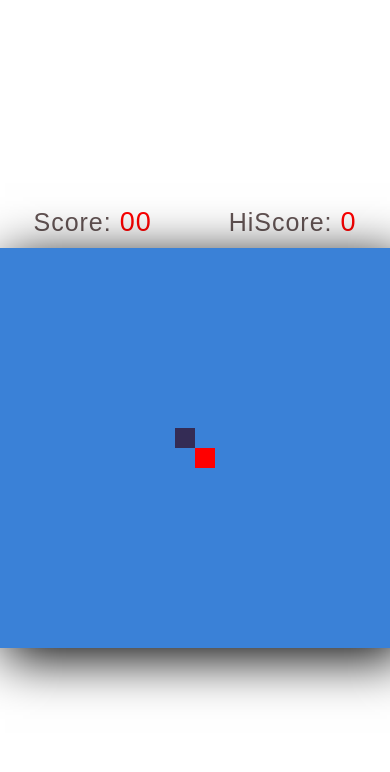
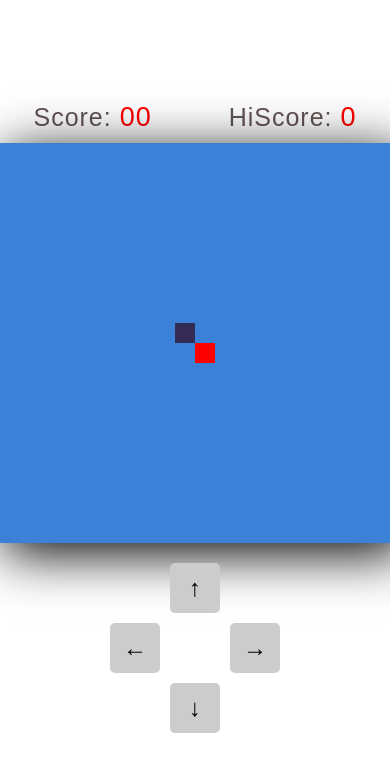
Before and after one commit to OWAISIDRISI53/snake-game, a plain HTML site: page index.html in a window 390 px wide. Both pictures are taken after a click on the button "Start". Drawn offline with Linux system fonts and the light colour scheme.

Commit message:
adding buttons for mobile users

```diff
--- a/index.html
+++ b/index.html
@@ -18,6 +18,13 @@
         <button class="btn">Start</button>
       </div>
     </div>
+    <div class="arrow-buttons">
+      <button class="arrow up" onclick="moveUp()">↑</button>
+      <button class="arrow left" onclick="moveLeft()">←</button>
+      <button class="arrow down" onclick="moveDown()">↓</button>
+      <button class="arrow right" onclick="moveRight()">→</button>
+    </div>
+
     <script src="index.js"></script>
   </body>
 </html>
--- a/index.js
+++ b/index.js
@@ -3,6 +3,7 @@ let scoreDiv = document.querySelector('.score span')
 let hiScoreDiv = document.querySelector('.hi-score span')
 let instruction = document.querySelector(".instruction")
 let btn = document.querySelector(".btn")
+let arrowButtons = document.querySelector('.arrow-buttons')
 
 // defining game variables
 let gridSize = 20
@@ -17,6 +18,7 @@ let gameStarted = false
 let hiScore = localStorage.getItem('snake-hiScore')
 function game() {
     instruction.style.display = 'none'
+    arrowButtons.style.display = 'grid'
     if (!gameOver) {
         gameEngine()
     }
@@ -127,3 +129,21 @@ btn.addEventListener('click', () => {
         game()
     }
 })
+
+// creating buttons function for mobile devices
+
+function moveUp() {
+    if (inputDir.y === 0) inputDir = { x: 0, y: -1 }
+}
+
+function moveDown() {
+    if (inputDir.y === 0) inputDir = { x: 0, y: 1 }
+}
+
+function moveLeft() {
+    if (inputDir.x === 0) inputDir = { x: -1, y: 0 }
+}
+
+function moveRight() {
+    if (inputDir.x === 0) inputDir = { x: 1, y: 0 }
+}
--- a/styles.css
+++ b/styles.css
@@ -86,3 +86,56 @@ img {
 .hide {
   display: none;
 }
+
+/* Default: Hide arrow buttons on larger screens (desktop) */
+.arrow-buttons {
+  display: none;
+}
+
+/* Show arrow buttons on smaller screens (mobile) */
+@media only screen and (max-width: 768px) {
+  .arrow-buttons {
+    display: grid;
+    grid-template-columns: repeat(3, 50px); /* 3 columns with 50px width each */
+    grid-template-rows: repeat(3, 50px); /* 3 rows with 50px height each */
+    gap: 10px; /* Gap between buttons */
+    justify-content: center; /* Center the button group */
+    align-items: center; /* Align the button group */
+    margin: 20px auto; /* Center the grid on the page */
+    display: none;
+  }
+
+  .arrow {
+    width: 50px;
+    height: 50px;
+    font-size: 24px;
+    background-color: #ccc;
+    border: none;
+    border-radius: 5px;
+    cursor: pointer;
+  }
+
+  .arrow.up {
+    grid-column: 2; /* Position in the middle of the top row */
+    grid-row: 1;
+  }
+
+  .arrow.left {
+    grid-column: 1; /* Position in the middle of the left column */
+    grid-row: 2;
+  }
+
+  .arrow.down {
+    grid-column: 2; /* Position in the middle of the bottom row */
+    grid-row: 3;
+  }
+
+  .arrow.right {
+    grid-column: 3; /* Position in the middle of the right column */
+    grid-row: 2;
+  }
+
+  .arrow:hover {
+    background-color: #aaa;
+  }
+}
```
